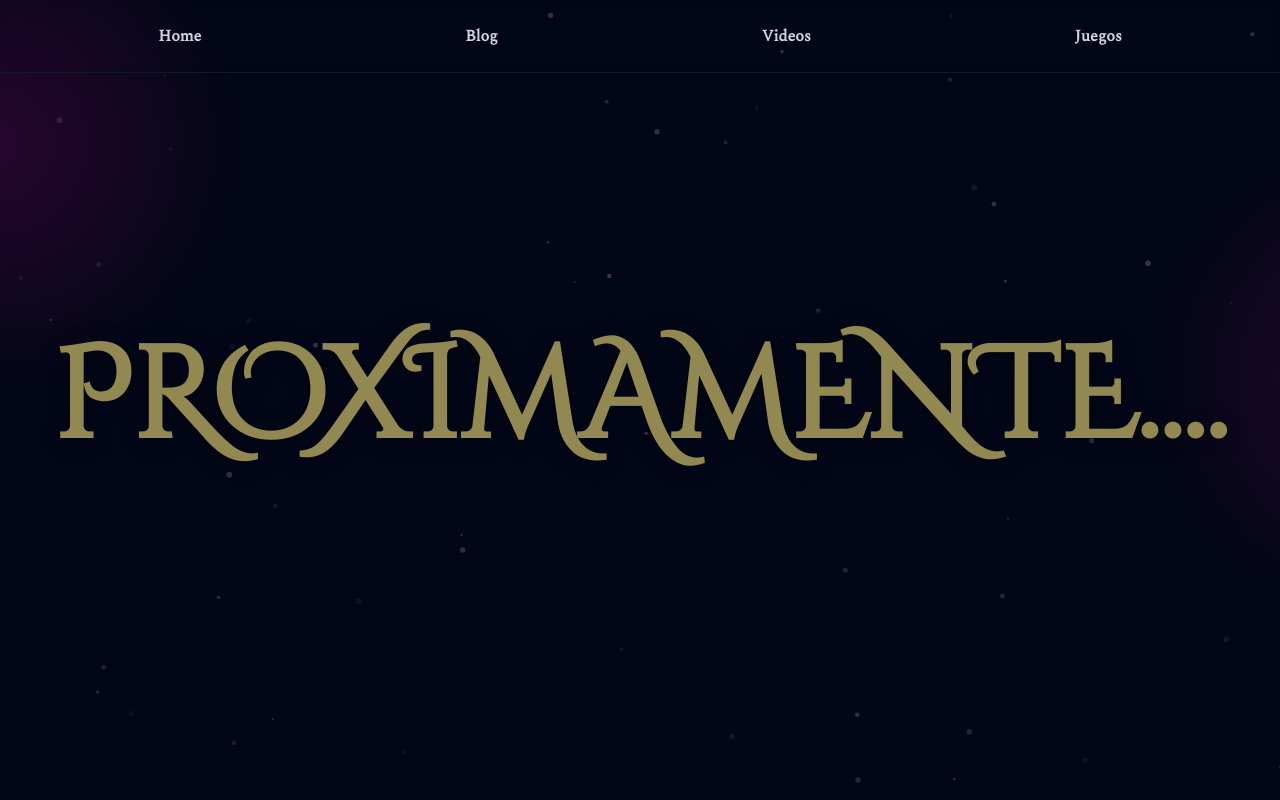
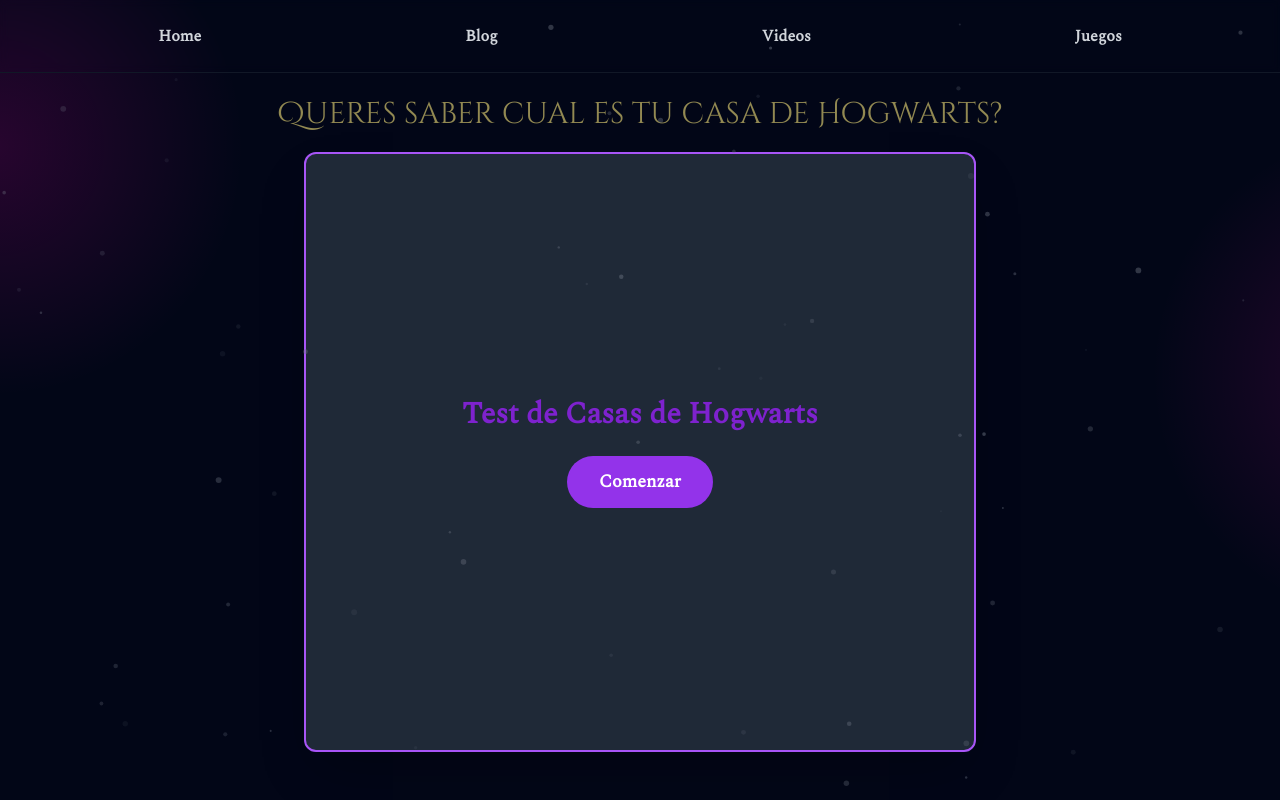
Before and after one commit to fermartini/el-pensadero, an Astro site: page /juegos in a window 1280 px wide. Shown: the top 800 px of the page. Built offline with nearby package versions, Linux system fonts and the light colour scheme; Astro itself is replaced by a stand-in of ours.

Commit message:
Juego de las casas

```diff
--- /dev/null
+++ b/public/robots.txt
@@ -0,0 +1,4 @@
+User-agent: *
+Allow: /
+
+Sitemap: https://elpensadero.vercel.app/sitemap-index.xml
--- /dev/null
+++ b/src/components/games/CanvasImage.tsx
@@ -0,0 +1,124 @@
+import { useRef, useEffect } from "react";
+
+const CanvasImage = ({ casa }: { casa: string }) => {
+  const canvasRef = useRef<HTMLCanvasElement | null>(null);
+
+  useEffect(() => {
+    if (canvasRef.current) {
+      const canvas = canvasRef.current;
+      const ctx = canvas.getContext("2d");
+      if (ctx) {
+        // Configura el tamaño del canvas
+        canvas.width = 350;
+        canvas.height = 300;
+
+        // Fondo oscuro degradado
+        const gradient = ctx.createLinearGradient(0, 0, canvas.width, canvas.height);
+        gradient.addColorStop(0, "#1a1a2e");
+        gradient.addColorStop(1, "#16213e");
+        ctx.fillStyle = gradient;
+        ctx.fillRect(0, 0, canvas.width, canvas.height);
+
+        // Dibujar estrellas
+        drawStars(ctx, canvas.width, canvas.height);
+
+        // Borde decorativo
+        ctx.strokeStyle = "#d4af37";
+        ctx.lineWidth = 8;
+        ctx.strokeRect(10, 10, canvas.width - 20, canvas.height - 20);
+
+        // Texto principal con sombra
+        ctx.fillStyle = "#ffffff";
+        ctx.font = "bold 40px 'Arial', sans-serif";
+        ctx.textAlign = "center";
+        ctx.textBaseline = "middle";
+        ctx.shadowColor = "rgba(0, 0, 0, 0.5)";
+        ctx.shadowBlur = 10;
+        ctx.shadowOffsetX = 2;
+        ctx.shadowOffsetY = 2;
+
+        // Texto de la casa con efectos especiales
+        const houseName = casa === "a" ? "Gryffindor" :
+                         casa === "b" ? "Ravenclaw" :
+                         casa === "c" ? "Slytherin" : "Hufflepuff";
+
+        const houseColor = casa === "a" ? "#ae0001" :
+                          casa === "b" ? "#0e1a40" :
+                          casa === "c" ? "#2a623d" : "#ecb939";
+
+        const houseEmoji = casa === "a" ? "🦁" :
+                           casa === "b" ? "🦅" :
+                           casa === "c" ? "🐍" : "🦡";
+
+        // Efecto de brillo alrededor del texto
+        const glowGradient = ctx.createRadialGradient(
+          canvas.width / 2, canvas.height / 2, 50,
+          canvas.width / 2, canvas.height / 2, 150
+        );
+        glowGradient.addColorStop(1, "transparent");
+
+        ctx.fillStyle = glowGradient;
+        ctx.fillRect(0, 0, canvas.width, canvas.height);
+
+        // Texto de la casa
+        ctx.shadowColor = houseColor;
+        ctx.shadowBlur = 20;
+        ctx.fillStyle = "#ffffff";
+        ctx.font = "bold 36px 'spectral', sans-serif";
+        ctx.fillText("¡Sos de la casa...", canvas.width / 2, canvas.height / 2 - 50);
+
+        // Nombre de la casa con estilo especial
+        ctx.font = "bold 60px 'spectral', sans-serif";
+        ctx.fillStyle = "#928952";
+        ctx.fillText(houseName, canvas.width / 2, canvas.height / 2 + 20);
+
+        // Emoji grande
+        ctx.font = "100px spectral";
+        ctx.fillText(houseEmoji, canvas.width / 2, canvas.height / 2 + 120);
+
+      }
+    }
+  }, [casa]);
+
+  // Función para dibujar estrellas titilantes
+  const drawStars = (ctx: CanvasRenderingContext2D, width: number, height: number) => {
+    ctx.fillStyle = "#ffffff";
+    for (let i = 0; i < 100; i++) {
+      const x = Math.random() * width;
+      const y = Math.random() * height;
+      const radius = Math.random() * 1.5;
+      const opacity = Math.random();
+
+      ctx.globalAlpha = opacity;
+      ctx.beginPath();
+      ctx.arc(x, y, radius, 0, Math.PI * 2);
+      ctx.fill();
+    }
+    ctx.globalAlpha = 1;
+  };
+
+  // Botón para descargar la imagen generada
+  const handleDownload = () => {
+    const canvas = canvasRef.current;
+    if (canvas) {
+      const imageUrl = canvas.toDataURL("image/png");
+      const link = document.createElement("a");
+      link.href = imageUrl;
+      link.download = `Resultado_HarryPotter_${casa}.png`;
+      link.click();
+    }
+  };
+
+  return (
+    <div className="text-center">
+      <canvas
+        ref={canvasRef}
+        className="border-4 border-gold-500 mb-4 shadow-xl rounded-lg"
+      />
+      <div>
+      </div>
+    </div>
+  );
+};
+
+export default CanvasImage;
--- /dev/null
+++ b/src/components/games/GameHouseHogwarts.astro
@@ -0,0 +1,8 @@
+---
+import quizData from "../../data/quizData .json";
+import JuegoClient from "./JuegoClient.tsx";
+---
+
+<article>
+  <JuegoClient questions={quizData.questions} client:visible />
+</article>
--- /dev/null
+++ b/src/components/games/JuegoClient.tsx
@@ -0,0 +1,173 @@
+import { useState } from "react";
+import CanvasImage from "./CanvasImage.tsx";
+
+type Question = {
+  question: string;
+  answers: Record<string, string>;
+};
+
+type Props = {
+  questions: Question[];
+};
+
+const casas = {
+  a: "🦁 Gryffindor",
+  b: "🦅 Ravenclaw",
+  c: "🐍 Slytherin",
+  d: "🦡 Hufflepuff"
+};
+
+export default function JuegoClient({ questions }: Props) {
+  const [iniciado, setIniciado] = useState(false);
+  const [index, setIndex] = useState(0);
+  const [respuestas, setRespuestas] = useState<Record<string, number>>({
+    a: 0,
+    b: 0,
+    c: 0,
+    d: 0
+  });
+  const [finalizado, setFinalizado] = useState(false);
+  const [casaFinal, setCasaFinal] = useState("");
+
+  const handleRespuesta = (op: string) => {
+    setRespuestas((prev) => ({
+      ...prev,
+      [op]: prev[op] + 1
+    }));
+
+    if (index + 1 < questions.length) {
+      setIndex(index + 1);
+    } else {
+      finalizarTest();
+    }
+  };
+
+  const finalizarTest = () => {
+    const max = Math.max(...Object.values(respuestas));
+    const empatadas = Object.entries(respuestas)
+      .filter(([_, val]) => val === max)
+      .map(([key]) => key);
+    const alAzar = empatadas[Math.floor(Math.random() * empatadas.length)];
+    setCasaFinal(alAzar);
+    setFinalizado(true);
+  };
+
+  return (
+    <div className="flex justify-center flex-col items-center mt-20  p-4">
+      <div className="">
+      <h2 className="text- xl md:text-3xl font-cinzel text-center text-[#928952] mb-5">
+    Queres saber cual es tu casa de Hogwarts?
+  </h2>
+      </div>
+
+      {/* Contenedor fijo */}
+      <div className="w-full max-w-2xl h-[600px] bg-gray-800 rounded-xl shadow-2xl overflow-hidden border-2 border-purple-500">
+
+        {/* Contenido con scroll interno */}
+        <div className="h-full overflow-y-auto">
+
+          {!iniciado ? (
+            // Pantalla de inicio
+            <div className="flex flex-col justify-center items-center h-full p-6 text-center">
+              <h1 className="text-3xl font-bold text-purple-700 mb-6">Test de Casas de Hogwarts</h1>
+              <button
+                className="bg-purple-600 hover:bg-purple-700 text-white font-bold py-3 px-8 rounded-full text-lg transition-all"
+                onClick={() => setIniciado(true)}
+              >
+                Comenzar
+              </button>
+            </div>
+          ) : finalizado ? (
+            // Resultado final
+            <div className="p-6 ">
+              <div className="mb-6 flex justify-center">
+                <CanvasImage casa={casaFinal} />
+              </div>
+
+              <div className="flex flex-col space-y-4">
+                <button
+                  onClick={() => {
+                    setIniciado(false);
+                    setIndex(0);
+                    setRespuestas({ a: 0, b: 0, c: 0, d: 0 });
+                    setFinalizado(false);
+                    setCasaFinal("");
+                  }}
+                  className="bg-gray-200 hover:bg-gray-300 text-gray-800 py-3 px-6 rounded-full font-medium"
+                >
+                  Volver a jugar
+                </button>
+                <div className="flex flex-wrap justify-center gap-4 mt-6">
+  <a
+    href={`https://twitter.com/intent/tweet?text=¡Sos de ${casas[casaFinal]} en el test de casas de Hogwarts! 🧙‍♂️⚡️ Hacelo vos también: https://elpensadero.vercel.app/juegos`}
+    target="_blank"
+    rel="noopener noreferrer"
+    className="bg-blue-500 hover:bg-blue-600 text-white py-2 px-4 rounded"
+  >
+    Compartir en X (Twitter)
+  </a>
+
+  <a
+    href={`https://www.facebook.com/sharer/sharer.php?u=https://elpensadero.vercel.app/juegos`}
+    target="_blank"
+    rel="noopener noreferrer"
+    className="bg-blue-700 hover:bg-blue-800 text-white py-2 px-4 rounded"
+  >
+    Compartir en Facebook
+  </a>
+
+  <a
+    href={`https://api.whatsapp.com/send?text=¡Sos de ${casas[casaFinal]} en el test de casas de Hogwarts! 🧙‍♂️⚡️ Hacelo vos también: https://elpensadero.vercel.app/juegos`}
+    target="_blank"
+    rel="noopener noreferrer"
+    className="bg-green-500 hover:bg-green-600 text-white py-2 px-4 rounded"
+  >
+    Compartir en WhatsApp
+  </a>
+</div>
+
+
+                {/* Botones de compartir (igual que antes) */}
+                <div className="flex flex-wrap justify-center gap-3">
+                  {/* ... tus botones de compartir aquí ... */}
+                </div>
+              </div>
+            </div>
+          ) : (
+            // Preguntas
+            <div className="p-6">
+              <div className="mb-8">
+                <div className="w-full bg-purple-100 rounded-full h-2.5">
+                  <div
+                    className="bg-purple-600 h-2.5 rounded-full"
+                    style={{ width: `${((index + 1) / questions.length) * 100}%` }}
+                  ></div>
+                </div>
+                <p className="text-right text-sm text-white mt-1">
+                  Pregunta {index + 1} de {questions.length}
+                </p>
+              </div>
+
+              <h2 className="text-4xl font-bold text-center mb-8 text-purple-400">
+                {questions[index].question}
+              </h2>
+
+              <div className="grid gap-4">
+                {Object.entries(questions[index].answers).map(([key, val]) => (
+                  <button
+                    key={key}
+                    onClick={() => handleRespuesta(key)}
+                    className="bg-purple-100 hover:bg-purple-200 border border-purple-300 py-4 px-6 rounded-xl text-gray-800 font-medium text-left transition-colors"
+                  >
+                    {val}
+                  </button>
+                ))}
+              </div>
+            </div>
+          )}
+
+        </div>
+      </div>
+    </div>
+  );
+}
--- /dev/null
+++ b/src/data/quizData .json
@@ -0,0 +1,145 @@
+{
+    "questions": [
+      {
+        "question": "¿Qué cualidad valoras más?",
+        "answers": {
+          "a": "Valentía",
+          "b": "Inteligencia",
+          "c": "Determinación",
+          "d": "Lealtad"
+        }
+      },
+      {
+        "question": "¿Cómo resolverías un conflicto?",
+        "answers": {
+          "a": "Confrontando directamente",
+          "b": "Negociando con lógica",
+          "c": "Manipulando la situación a mi favor",
+          "d": "Buscando una solución justa para todos"
+        }
+      },
+      {
+        "question": "¿Cuál sería tu rol ideal en un equipo?",
+        "answers": {
+          "a": "El líder valiente",
+          "b": "El estratega",
+          "c": "El que toma decisiones difíciles",
+          "d": "El que mantiene la armonía"
+        }
+      },
+      {
+        "question": "¿Qué animal mágico elegirías como compañero?",
+        "answers": {
+          "a": "Un león",
+          "b": "Un cuervo",
+          "c": "Una serpiente",
+          "d": "Un tejón"
+        }
+      },
+      {
+        "question": "¿Cuál es tu peor defecto?",
+        "answers": {
+          "a": "Impulsividad",
+          "b": "Orgullo",
+          "c": "Ambición excesiva",
+          "d": "Inseguridad"
+        }
+      },
+      {
+        "question": "¿Qué harías si tu amigo rompiera las reglas?",
+        "answers": {
+          "a": "Lo cubriría si fue por una buena razón",
+          "b": "Le explicaría por qué fue un error",
+          "c": "Vería cómo usar eso a mi favor",
+          "d": "Lo acompañaría a admitir su error"
+        }
+      },
+      {
+        "question": "¿Qué te motiva más?",
+        "answers": {
+          "a": "El honor",
+          "b": "El conocimiento",
+          "c": "El poder",
+          "d": "La comunidad"
+        }
+      },
+      {
+        "question": "Si tuvieras un giratiempo, ¿cómo lo usarías?",
+        "answers": {
+          "a": "Para salvar a alguien",
+          "b": "Para estudiar más",
+          "c": "Para cambiar mi destino",
+          "d": "Para disfrutar más con mis seres queridos"
+        }
+      },
+      {
+        "question": "¿Cómo reaccionas ante un desafío?",
+        "answers": {
+          "a": "Lo enfrento de inmediato",
+          "b": "Lo analizo y busco una solución lógica",
+          "c": "Busco cómo salir ganando",
+          "d": "Pido ayuda si es necesario"
+        }
+      },
+      {
+        "question": "¿Cuál es tu actividad favorita?",
+        "answers": {
+          "a": "Deportes o aventuras",
+          "b": "Leer o aprender algo nuevo",
+          "c": "Planear objetivos",
+          "d": "Pasar tiempo con amigos"
+        }
+      },
+      {
+        "question": "¿Qué tipo de líder preferís?",
+        "answers": {
+          "a": "Audaz e inspirador",
+          "b": "Razonable e inteligente",
+          "c": "Fuerte y determinado",
+          "d": "Justo y empático"
+        }
+      },
+      {
+        "question": "¿Cuál sería tu patronus?",
+        "answers": {
+          "a": "Un lobo",
+          "b": "Un búho",
+          "c": "Un zorro",
+          "d": "Un perro"
+        }
+      },
+      {
+        "question": "¿Qué harías si ganaras la Copa de las Casas?",
+        "answers": {
+          "a": "Celebrarlo con euforia",
+          "b": "Analizar cómo ganaron",
+          "c": "Usarlo para ganar respeto",
+          "d": "Agradecer a todos por el trabajo en equipo"
+        }
+      },
+      {
+        "question": "¿Qué tipo de magia te atrae más?",
+        "answers": {
+          "a": "Hechizos ofensivos",
+          "b": "Magia antigua y compleja",
+          "c": "Magia oscura o prohibida",
+          "d": "Encantamientos de protección"
+        }
+      },
+      {
+        "question": "¿Cómo preferís pasar un sábado?",
+        "answers": {
+          "a": "Haciendo algo emocionante",
+          "b": "Leyendo o jugando ajedrez mágico",
+          "c": "Planeando mis metas futuras",
+          "d": "Descansando con mis amigos"
+        }
+      }
+    ],
+    "houses": {
+      "a": "Gryffindor",
+      "b": "Ravenclaw",
+      "c": "Slytherin",
+      "d": "Hufflepuff"
+    }
+  }
--- a/src/pages/index.astro
+++ b/src/pages/index.astro
@@ -4,6 +4,7 @@
 import Layout from "../layouts/Layout.astro";
 import Blog from "../components/Blog.astro";
 import Footer from "../components/Footer.astro";
+import GameHouseHogwarts from "../components/games/GameHouseHogwarts.astro";
 ---
 
 <Layout
@@ -13,6 +14,8 @@
 >
   <Home />
   <Blog />
+  <GameHouseHogwarts />
   <Shorts />
+
   <Footer />
 </Layout>
--- a/src/pages/juegos/index.astro
+++ b/src/pages/juegos/index.astro
@@ -1,20 +1,16 @@
 ---
 import Layout from "../../layouts/Layout.astro";
 import Footer from "../../components/Footer.astro";
+import GameHouseHogwarts from "../../components/games/GameHouseHogwarts.astro";
 ---
 
 <Layout
   title="Juegos - El Pensadero"
   description="Juegos y preguntas sobre el universo de Harry Potter"
   url="/juegos"
->
-  <div class="h-[100vh] w-full flex items-center justify-center">
-    <h1
-      class="opacity-0 animate-fadeIn font-cinzel font-semibold text-5xl xl:text-9xl text-center text-[#928952] drop-shadow-[0_2px_10px_rgba(0,0,0,0.4)]"
-    >
-      PROXIMAMENTE....
-    </h1>
-  </div>
+  ><main class="">
+    <GameHouseHogwarts />
+  </main>
 
   <Footer />
 </Layout>
```
Also changed, not shown: tsconfig.json (+7 -2 lines).
